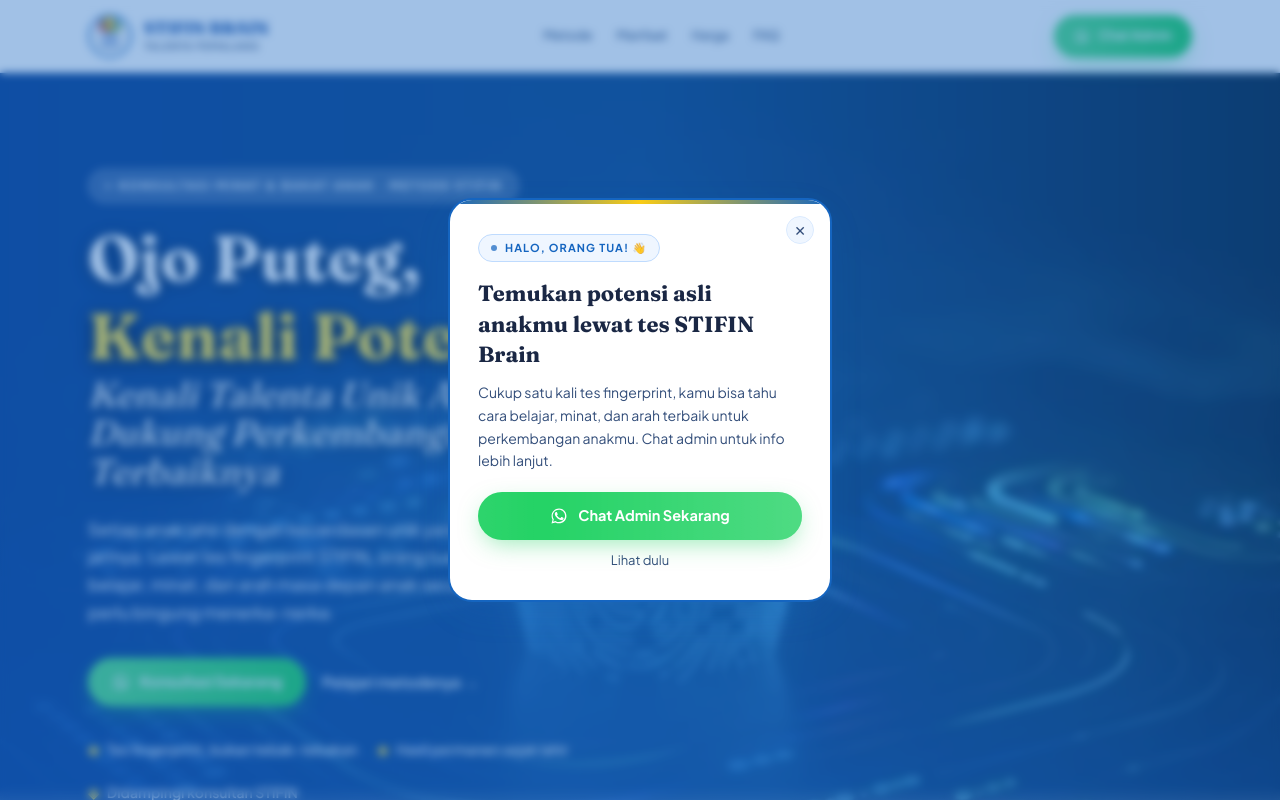
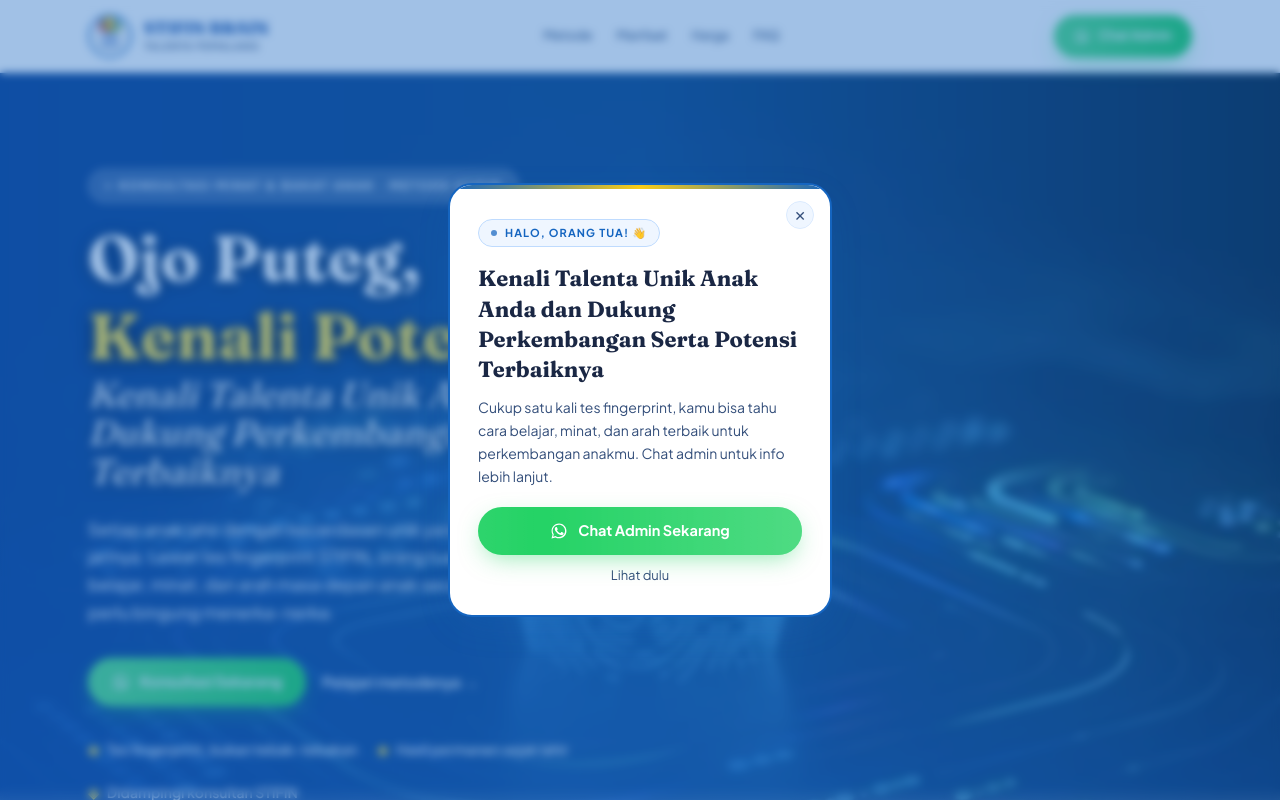
Before and after one commit to pimpimpawww/landing-page-stifin-brain, a Next.js app: page / in a window 1280 px wide. Shown: the top 800 px of the page. Built offline with nearby package versions, Linux system fonts and the light colour scheme.

Commit message:
ganti tagline2

```diff
--- a/components/PopupWelcome.tsx
+++ b/components/PopupWelcome.tsx
@@ -36,7 +36,7 @@
             </span>
           </div>
           <h3 className="font-display text-[22px] font-bold text-slate-light leading-snug">
-            Temukan potensi asli anakmu lewat tes STIFIN Brain
+            Kenali Talenta Unik Anak Anda dan Dukung Perkembangan Serta Potensi Terbaiknya
           </h3>
           <p className="mt-3 text-[14px] text-slate-mid leading-relaxed">
             Cukup satu kali tes fingerprint, kamu bisa tahu cara belajar, minat, dan arah terbaik
```
